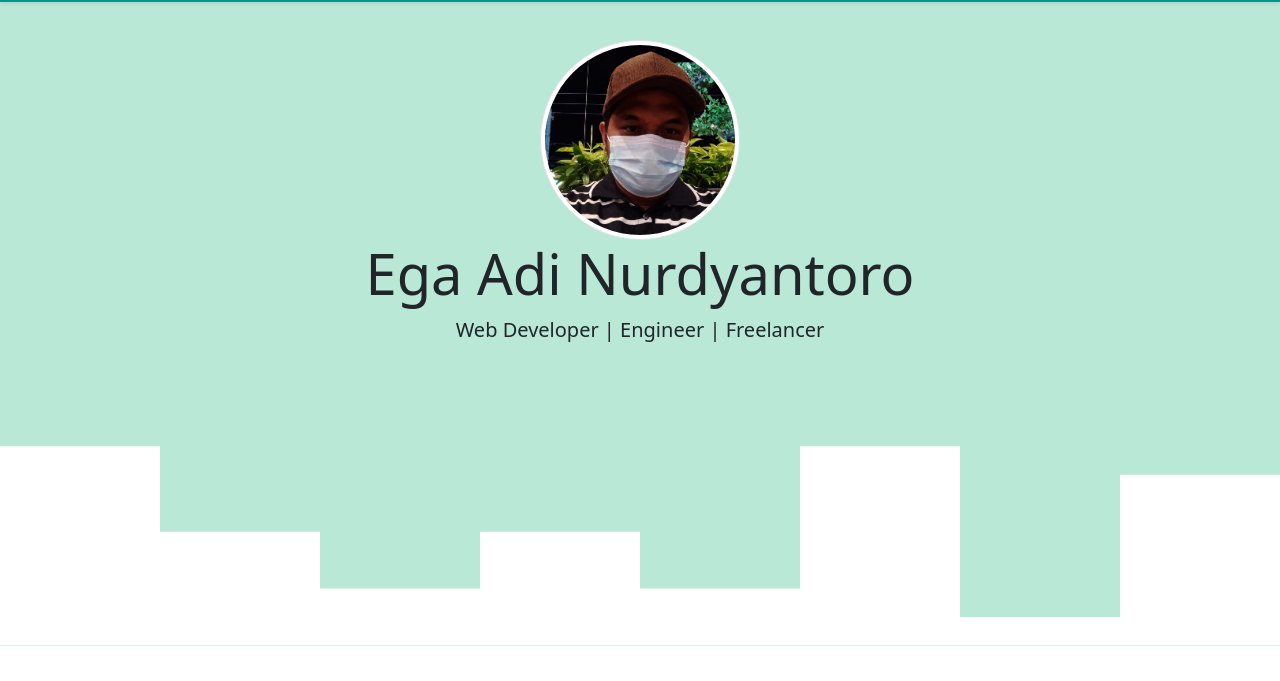
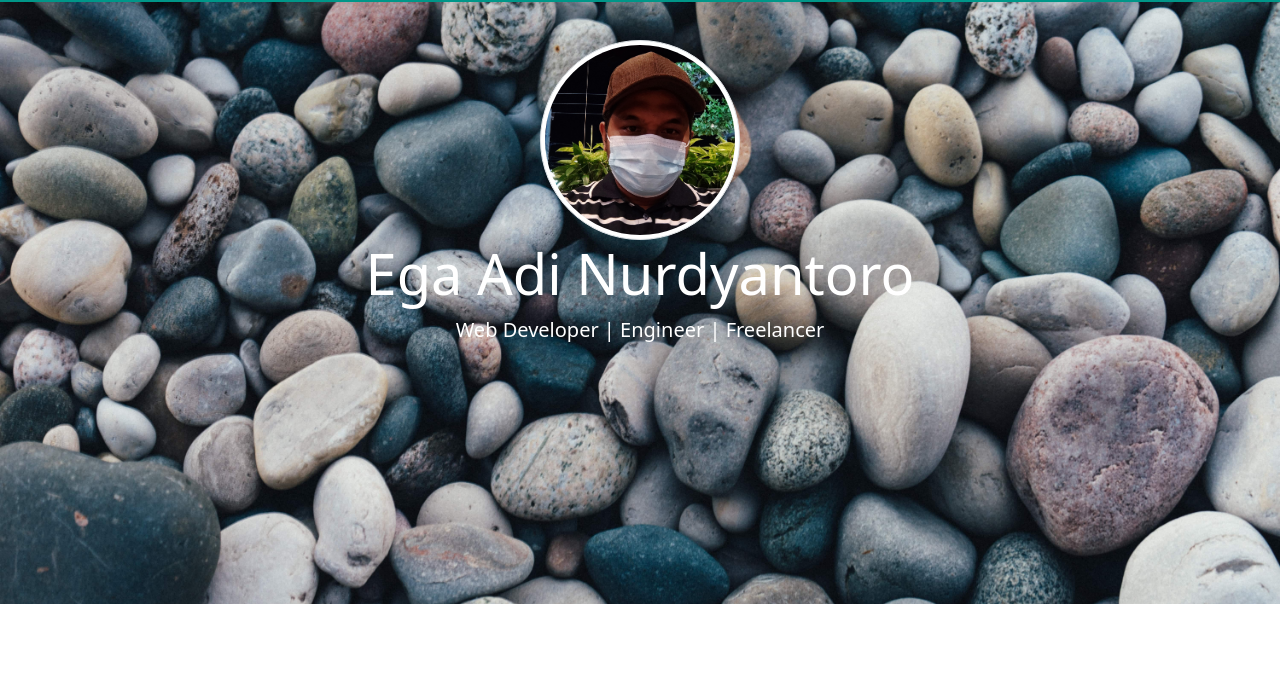
Before and after one commit to vermeer394/portfolio, a plain HTML site: page index.html in a window 1280 px wide. Shown: the part 56-737 px from the top of the page. Drawn offline with nearby package versions, Linux system fonts and the light colour scheme.

Commit message:
mengubah bagian jumbotron

```diff
--- a/css/style.css
+++ b/css/style.css
@@ -1,6 +1,6 @@
 .jumbotron{
 	padding-top: 6rem;
-	background-color: #b9e8d6;
+	height: 660px;
 }
 
 #project{
@@ -10,3 +10,8 @@
 section{
 	padding-top: 5rem;
 }
+
+/*Bagian Tulisan Nama & Keterangan pada Jumbotron*/
+.a2{
+	color: white;
+}
--- a/index.html
+++ b/index.html
@@ -47,11 +47,10 @@
     <!--Akhir Navbar-->
 
     <!--Jumbotron-->
-    <section class="jumbotron text-center">
+    <section class="jumbotron text-center" style="background-image: url(img/bg-min.jpg); background-size: cover">
       <img src="img/me.jpg" alt="saya" width="200" class="rounded-circle img-thumbnail">
-      <h1 class="display-4">Ega Adi Nurdyantoro</h1>
-      <p class="lead">Web Developer | Engineer | Freelancer</p>
-      <svg xmlns="http://www.w3.org/2000/svg" viewBox="0 0 1440 320"><path fill="#fff" fill-opacity="1" d="M0,64L0,96L180,96L180,192L360,192L360,256L540,256L540,192L720,192L720,256L900,256L900,96L1080,96L1080,288L1260,288L1260,128L1440,128L1440,320L1260,320L1260,320L1080,320L1080,320L900,320L900,320L720,320L720,320L540,320L540,320L360,320L360,320L180,320L180,320L0,320L0,320Z"></path></svg>
+      <h1 class="display-4 a2">Ega Adi Nurdyantoro</h1>
+      <p class="lead a2">Web Developer | Engineer | Freelancer</p>
     </section>
     <!--Akhir Jumbotron-->
 
```
Also changed, not shown: img/bg-min.jpg (added).
